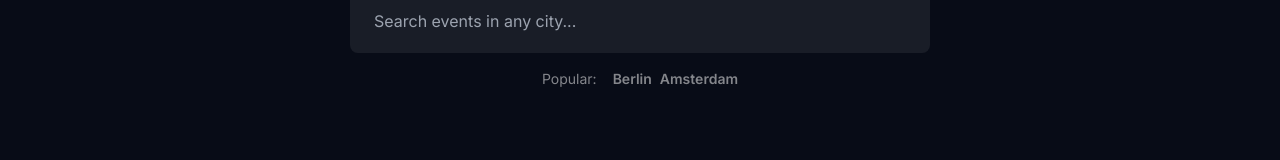
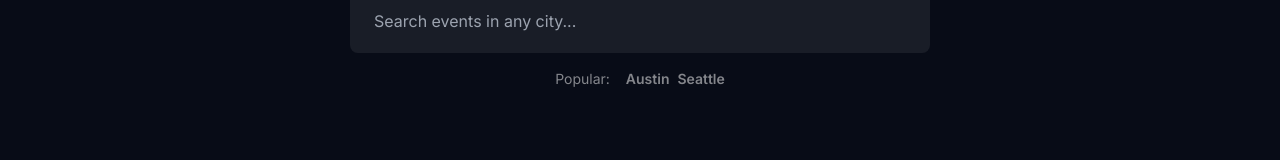
Before and after one commit to jacobmcmichael/react-practice-events-app, a Next.js app: page / in a window 1280 px wide. Shown: the part 383-543 px from the top of the page. Built offline with nearby package versions, Linux system fonts and the light colour scheme.

Commit message:
:feat: fetch data and render event names

```diff
--- a/src/app/events/[city]/page.tsx
+++ b/src/app/events/[city]/page.tsx
@@ -1,19 +1,21 @@
-import { toCapitalCase } from "@/utilities/utilities";
+import { toCapitalCase } from "@/lib/utilities";
+import { EventifierEvent, EventsPageProps } from "@/lib/types";
 
 import H1 from "@/components/H1";
 
-type EventsPageProps = {
-	params: {
-		city: string;
-	};
-};
+export default async function EventsPage({ params }: EventsPageProps) {
+	const city = params.city;
 
-export default function EventsPage({ params }: EventsPageProps) {
-	const city = params.city;
+	const response = await fetch("https://bytegrad.com/course-assets/projects/evento/api/events?city=austin");
+	const events: EventifierEvent[] = await response.json();
 
 	return (
 		<main className="flex flex-col items-center py-24 px-[20px]">
 			<H1>{city === "all" ? "All Events" : `Events in ${toCapitalCase(city)}`}</H1>
+
+			{events.map((event: EventifierEvent) => (
+				<section key={event.id}>{event.name}</section>
+			))}
 		</main>
 	);
 }
--- a/src/app/page.tsx
+++ b/src/app/page.tsx
@@ -16,8 +16,8 @@ export default function Home() {
 			<section className="mt-4 flex gap-x-4 text-sm text-white/50">
 				<p>Popular:</p>
 				<div className="space-x-2 font-semibold">
-					<Link href="/events/berlin">Berlin</Link>
-					<Link href="/events/amsterdam">Amsterdam</Link>
+					<Link href="/events/austin">Austin</Link>
+					<Link href="/events/seattle">Seattle</Link>
 				</div>
 			</section>
 		</main>
--- /dev/null
+++ b/src/lib/types.ts
@@ -0,0 +1,17 @@
+export type EventifierEvent = {
+	id: number;
+	name: string;
+	slug: string;
+	city: string;
+	location: string;
+	date: Date;
+	organizerName: string;
+	imageUrl: string;
+	description: string;
+};
+
+export type EventsPageProps = {
+	params: {
+		city: string;
+	};
+};
```
Also changed, not shown: src/lib/utilities.ts (renamed from src/utilities/utilities.ts).
